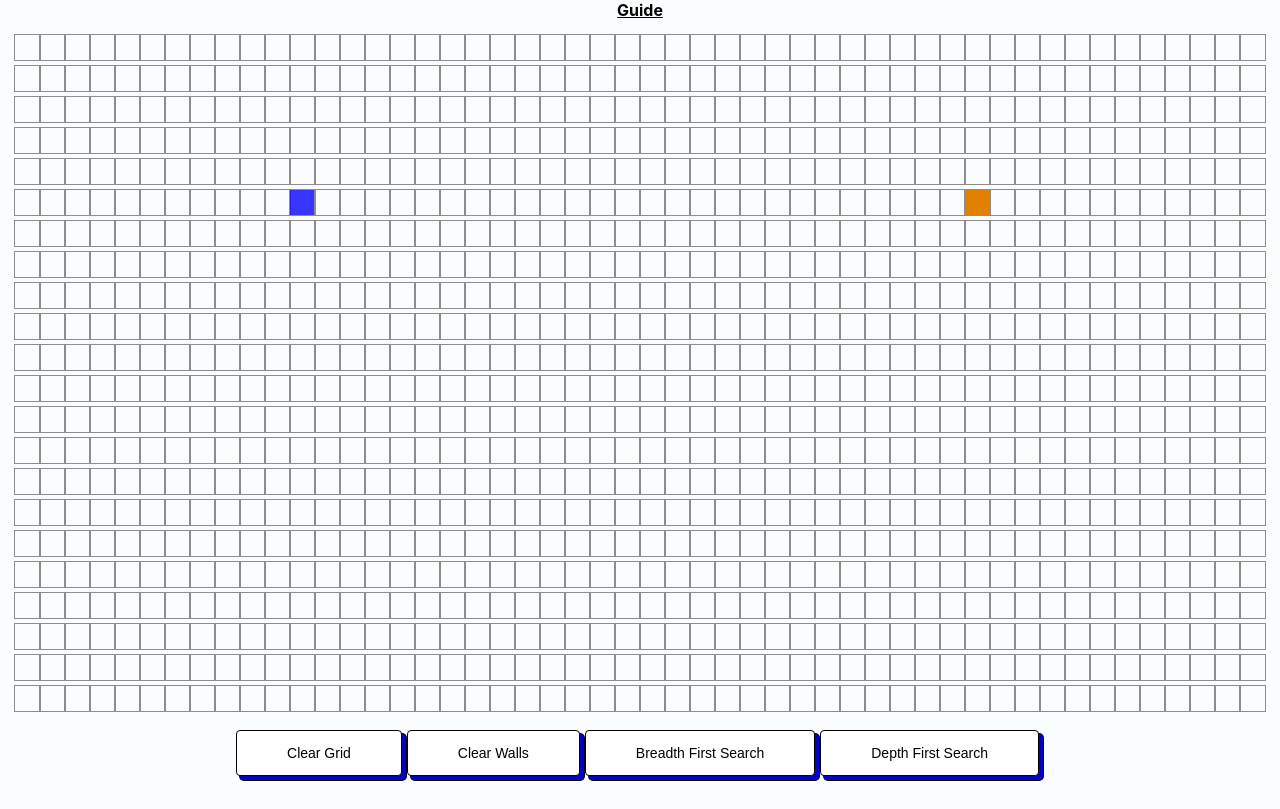
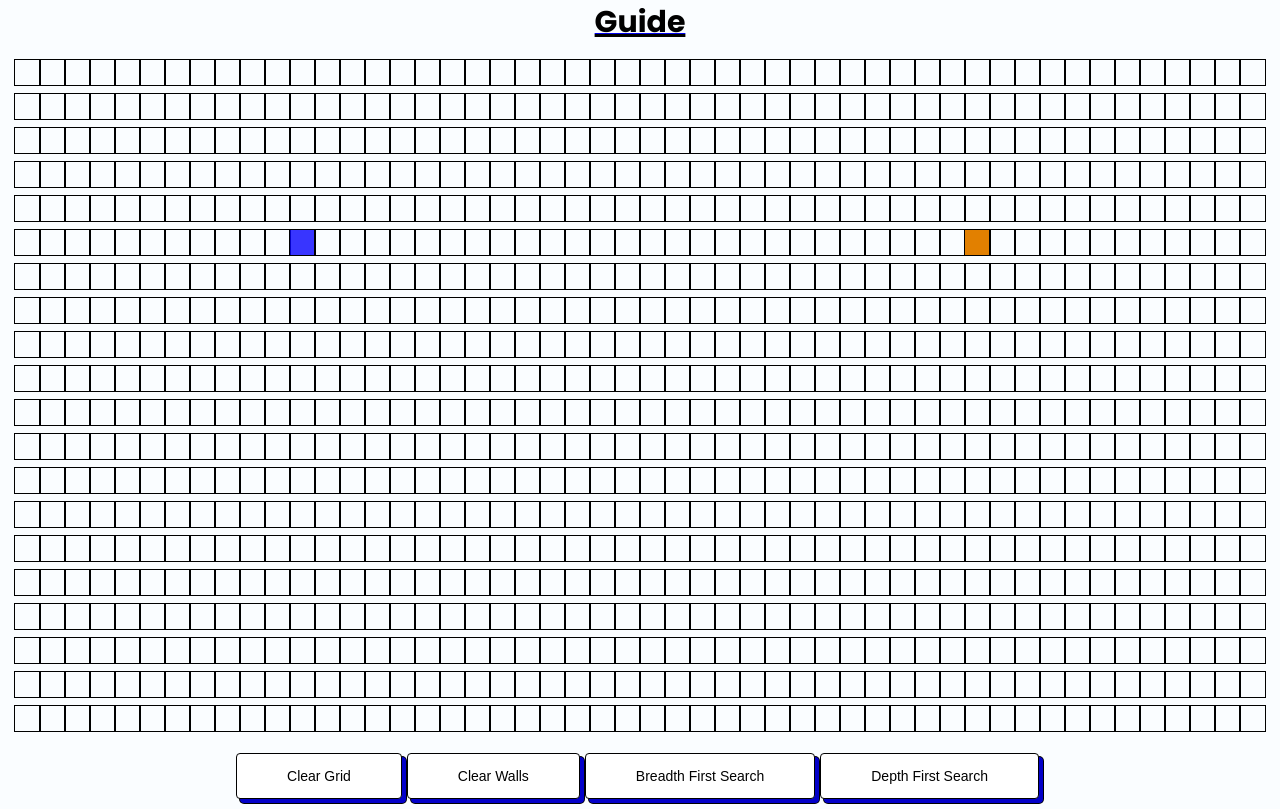
Before and after one commit to Fjguido/Guide, a React (Create React App) app: page / in a window 1280 px wide. Built offline with nearby package versions, Linux system fonts and the light colour scheme.

Commit message:
added changes

```diff
--- a/package.json
+++ b/package.json
@@ -9,6 +9,7 @@
     "react": "^18.0.0",
     "react-dom": "^18.0.0",
     "react-scripts": "5.0.1",
+    "sass": "^1.50.0",
     "web-vitals": "^2.1.4"
   },
   "scripts": {
--- a/src/App.js
+++ b/src/App.js
@@ -5,6 +5,7 @@ import Pathfinder from './Components/Pathfinder/Pathfinder';
 function App() {
   return (
     <div className="App">
+
       <Pathfinder></Pathfinder>
     </div>
   );
--- a/src/Components/Pathfinder/Node/Node.css
+++ b/src/Components/Pathfinder/Node/Node.css
@@ -1,7 +1,7 @@
 .node {
     width: 25px;
     height: 25px;
-    outline: 1px solid rgb(141, 141, 141);
+    outline: 1px solid rgb(0, 0, 0);
     display: inline-block;
 
   }
--- a/src/Components/Pathfinder/Pathfinder.jsx
+++ b/src/Components/Pathfinder/Pathfinder.jsx
@@ -1,11 +1,14 @@
-import React, {Component} from 'react';
+import React, {Component, useState } from 'react';
 import Node from './Node/Node';
 import {bfs} from '../Algo/bfs';
 import {dfs} from '../Algo/dfs';
-import './Pathfinder.css';
+import './Pathfinder.scss';
+
+
 
 
 class Pathfinder extends Component {
+
   constructor() {
     // used super to access and call functions on an object's parent
     super();
@@ -15,11 +18,15 @@ class Pathfinder extends Component {
       START_NODE_ROW: 5,
       FINISH_NODE_ROW: 5,
       START_NODE_COL: 11,
+      // START_NODE_COL: 23,
       FINISH_NODE_COL: 38,
+      // FINISH_NODE_COL: 57,
       //---------------------
       mouseIsPressed: false,
-      ROW_COUNT: 22,
+      ROW_COUNT: 20,
       COLUMN_COUNT: 50,
+      // ROW_COUNT: 30,
+      // COLUMN_COUNT: 80,
       // false for initial grid - start off empty
       isRunning: false,
       isStartNode: false,
@@ -426,12 +433,14 @@ clearWalls() {
             })}
           </tbody>
         </table>
+
         <button
           type="button"
           className="btn btn-danger"
           onClick={() => this.clearGrid()}>
           Clear Grid
         </button>
+
         <button
           type="button"
           className="clearWall"
@@ -451,8 +460,6 @@ clearWalls() {
           onClick={() => this.visualize('DFS')}>
           Depth First Search
         </button>
-
-
       </div>
     );
   }
--- a/src/Components/Pathfinder/Pathfinder.css
+++ b/src/Components/Pathfinder/Pathfinder.scss
@@ -1,6 +1,25 @@
+@import url("https://fonts.googleapis.com/css2?family=Poppins:wght@200;300;400;500;600;700;800;900&display=swap");
+@media (min-width: 768px) {
+:root {
+  --color-red: #ec1840;
+  --color-purple: #7a18ec;
+  --color-white: #fff;
+  --color-black-1: #111;
+  --color-black-2: #222;
+  --color-black-3: #444;
+  --speed-normal: 0.5s;
+  --speed-fast: 0.8s;
+}
 
+* {
+  margin: 0;
+  padding: 0;
+  box-sizing: border-box;
+  font-family: "Poppins", sans-serif;
+}
 .grid-container {
     margin: 1% auto;
+    /* margin: 7% auto; */
   }
 
   .grid {
@@ -23,6 +42,7 @@
     background-size: 400% 400%;
     animation: gradient 20s ease infinite; */
 }
+}
 
 /* @keyframes gradient {
     0% {
@@ -39,6 +59,7 @@
 
   .title b{
     color: #000000;
+    font-size: 30px;
     text-decoration: underline;
   }
 
@@ -96,3 +117,49 @@
       padding: 12px 50px;
     }
   }
+
+  //  display: flex;
+  // justify-content: center;
+  // align-items: center;
+  // flex-direction: column;
+  // min-height: 100vh;
+  // background: var(--color-black-1);
+  // }
+  // a {
+  //   position: relative;
+  //   width: 180px;
+  //   height: 60px;
+  //   margin: 20px;
+  //   line-height: 60px;
+  //   letter-spacing: 2px;
+  //   text-decoration: none;
+  //   text-transform: uppercase;
+  //   text-align: center;
+  //   color: var(--color-white);
+  //   transition: var(--speed-normal);
+  //   border: 1px solid var(--color-red);
+
+
+  //   &:hover {
+  //     border: 1px solid transparent;
+  //     background: var(--color-red) url(https://i.postimg.cc/wBXGXbWN/pixel.png); // 360px x 1080px
+  //     transition-delay: 0.8s;
+  //     background-size: 180px;
+  //     animation: animate var(--speed-fast) steps(8) forwards;
+  //   }
+  //   &:last-of-type {
+  //     border: 1px solid var(--color-purple);
+
+  //     &:hover {
+  //       background: var(--color-purple) url(https://i.postimg.cc/FzBWFtKM/pixel2.png); // 360px x 1080px
+  //     }
+  //   }
+  // }
+  // @keyframes animate {
+  //   0% {
+  //     background-position-y: 0;
+  //   }
+  //   100% {
+  //     background-position-y: -480px;
+  //   }
+  // }
```
Also changed, not shown: 1 other file (tests, documents, lock files or other folders).
